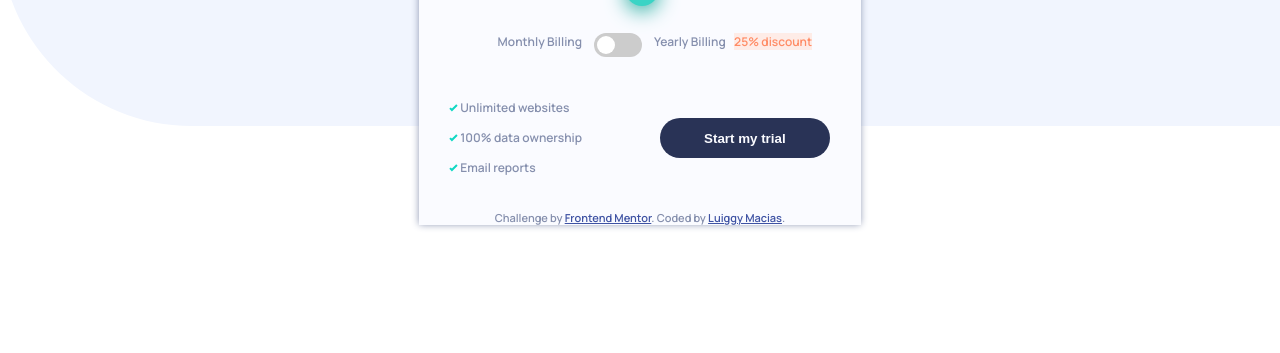
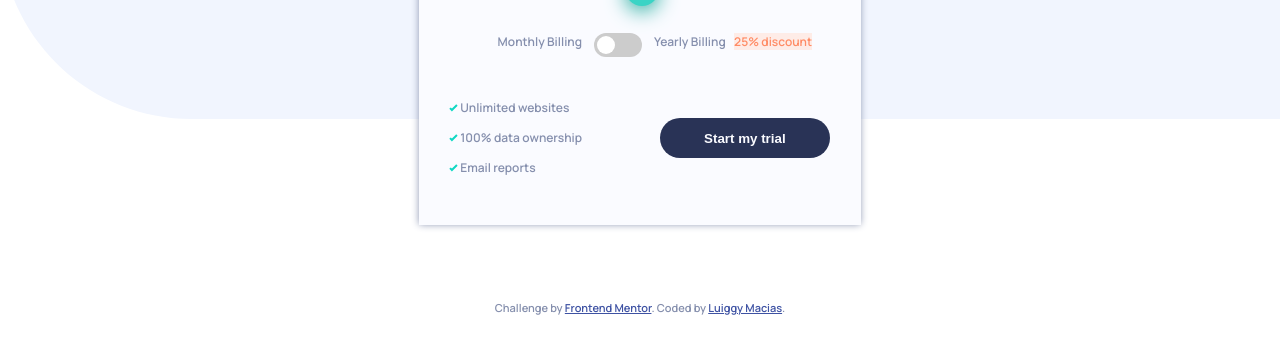
Before and after one commit to macluiggy/interactive-pricing-component-main, a plain HTML site: page index.html in a window 1280 px wide. Shown: the part 307-660 px from the top of the page. Drawn offline with Linux system fonts and the light colour scheme.

Commit message:
attibution added

```diff
--- a/css/styles.css
+++ b/css/styles.css
@@ -25,6 +25,7 @@ body {
     background: url('../images/bg-pattern.svg') no-repeat;
     background-position: 0% -10%;
     position: relative;
+    padding-bottom: 3em;
 }
 main {
     margin: auto;
@@ -262,9 +263,3 @@ button {
         text-align: center;
     }
 }
-
-.attribution {
-    position: absolute;
-    bottom: 0;
-    left: 38.5%;
-}
```
